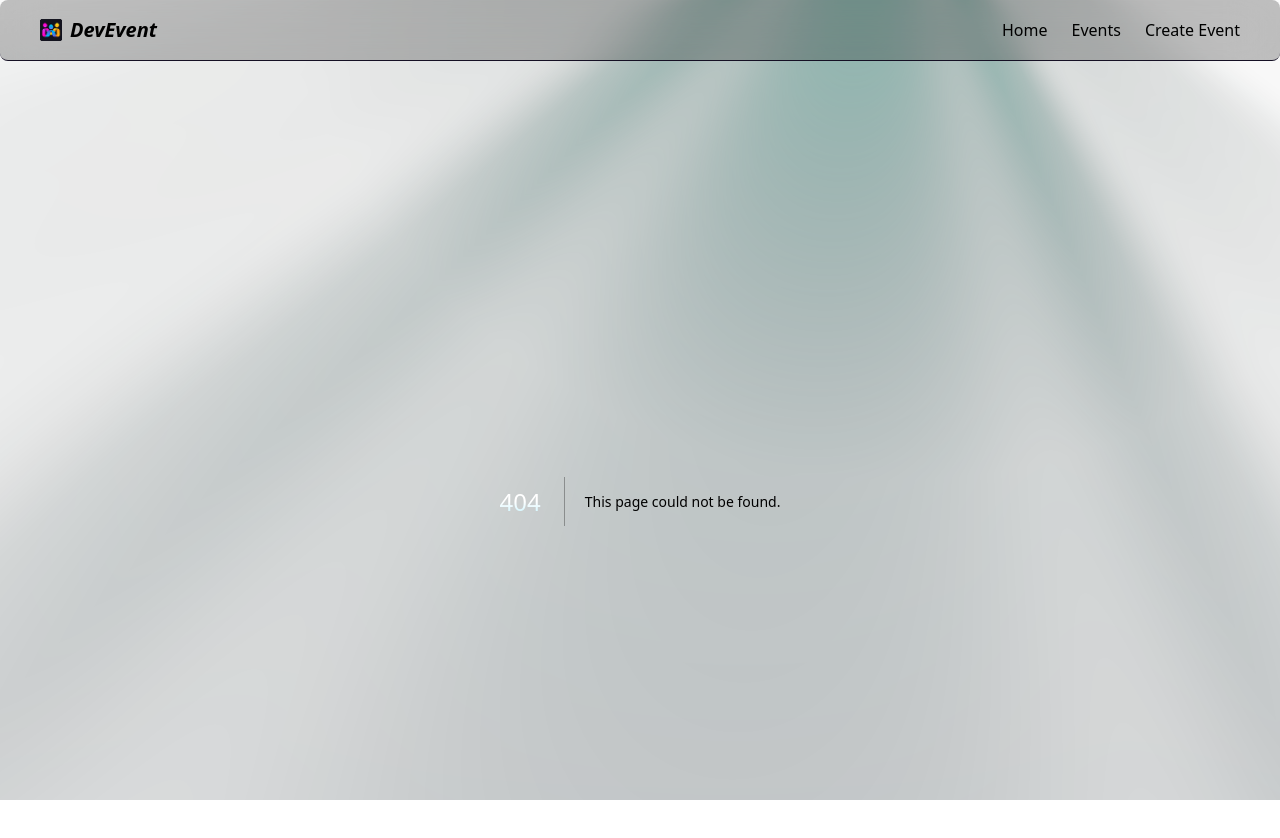
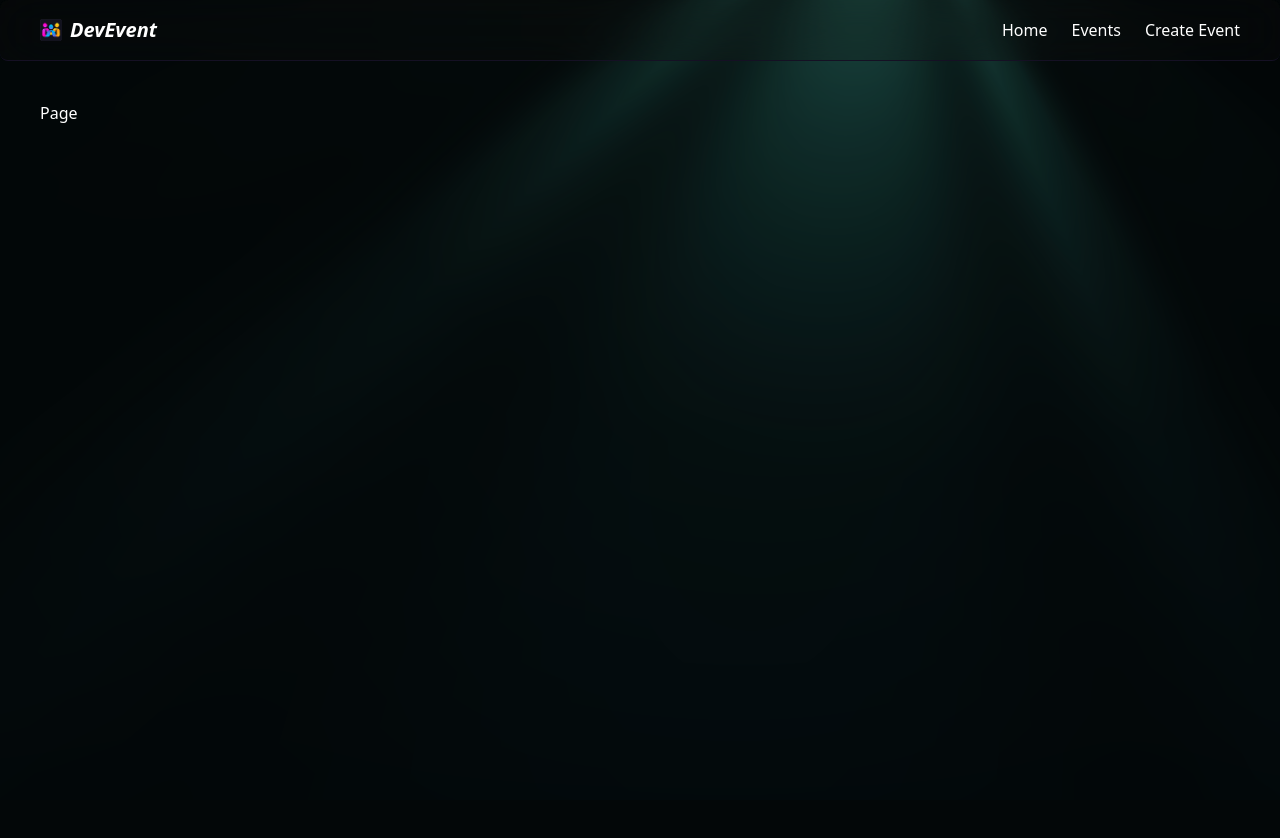
Before and after one commit to chickeeteettaz-art/tech-event-application, a Next.js app: page /event/1 in a window 1280 px wide. Before the commit this address had no page. Shown: the top 838 px of the page. After the commit the page ends 800 px from the top, so only its background shows below. Built offline with nearby package versions, Linux system fonts and the light colour scheme; a web font is replaced by a local one.

Commit message:
GET one event with slug implemented

```diff
--- /dev/null
+++ b/app/event/[slug]/page.tsx
@@ -0,0 +1,8 @@
+import React from 'react'
+
+const Page = () => {
+    return (
+        <div>Page</div>
+    )
+}
+export default Page
```
